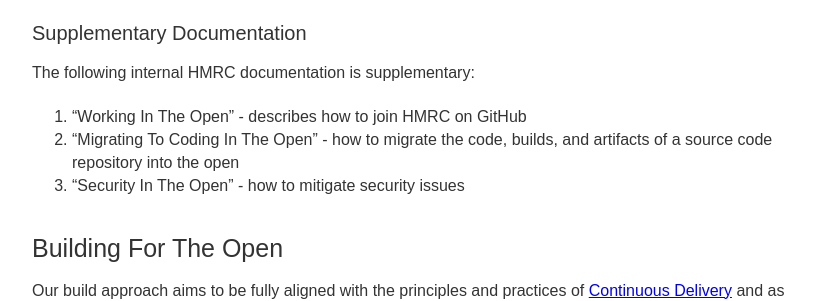
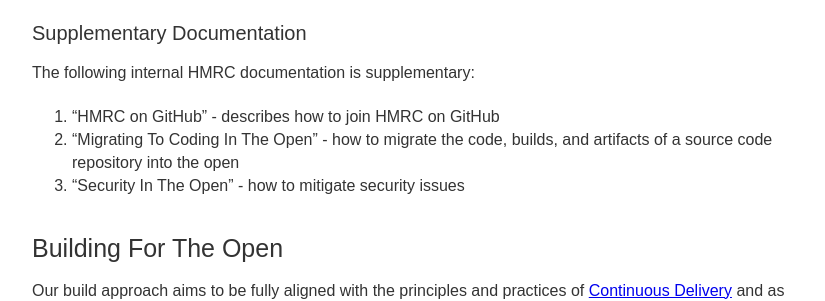
Before and after one commit to hmrc/hmrc.github.io, a Jekyll site: the page built from coding-in-the-open-manual.md, in a window 1280 px wide and 900 px high, scrolled down 922 px. Shown: the part 152-453 px from the top of the window, without its empty margins (224-1049 px from the left). Built offline with Jekyll 4.4.1, drawn with Linux system fonts in a browser that asks for light colours.

Commit message:
Add open information on org composition

```diff
--- a/coding-in-the-open-manual.md
+++ b/coding-in-the-open-manual.md
@@ -30,7 +30,7 @@
 
 The following internal HMRC documentation is supplementary:
 
-1. "Working In The Open" - describes how to join HMRC on GitHub
+1. "HMRC on GitHub" - describes how to join HMRC on GitHub
 1. "Migrating To Coding In The Open" - how to migrate the code, builds, and artifacts of a source code repository into the open
 1. "Security In The Open" - how to mitigate security issues
 
```
